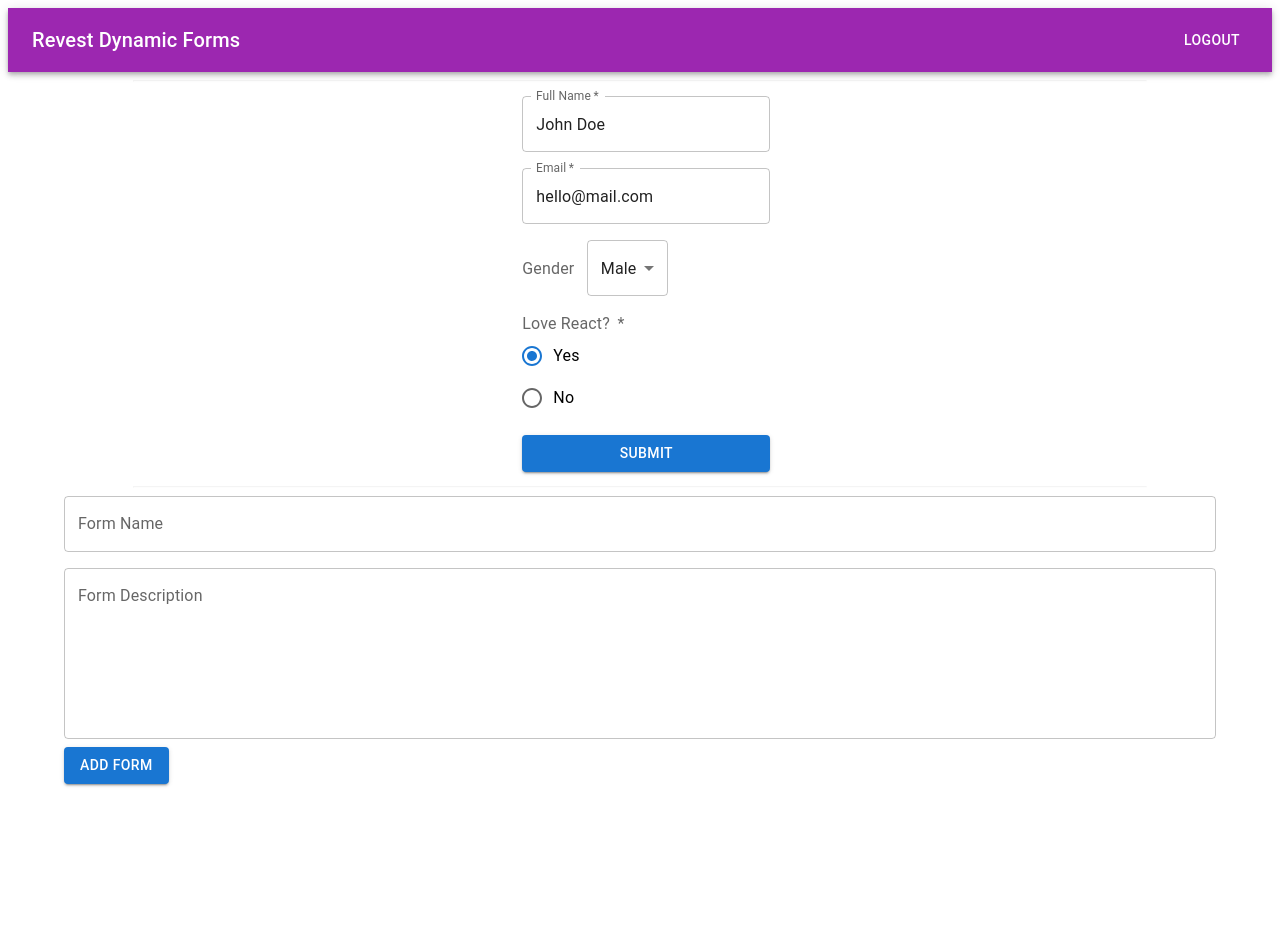
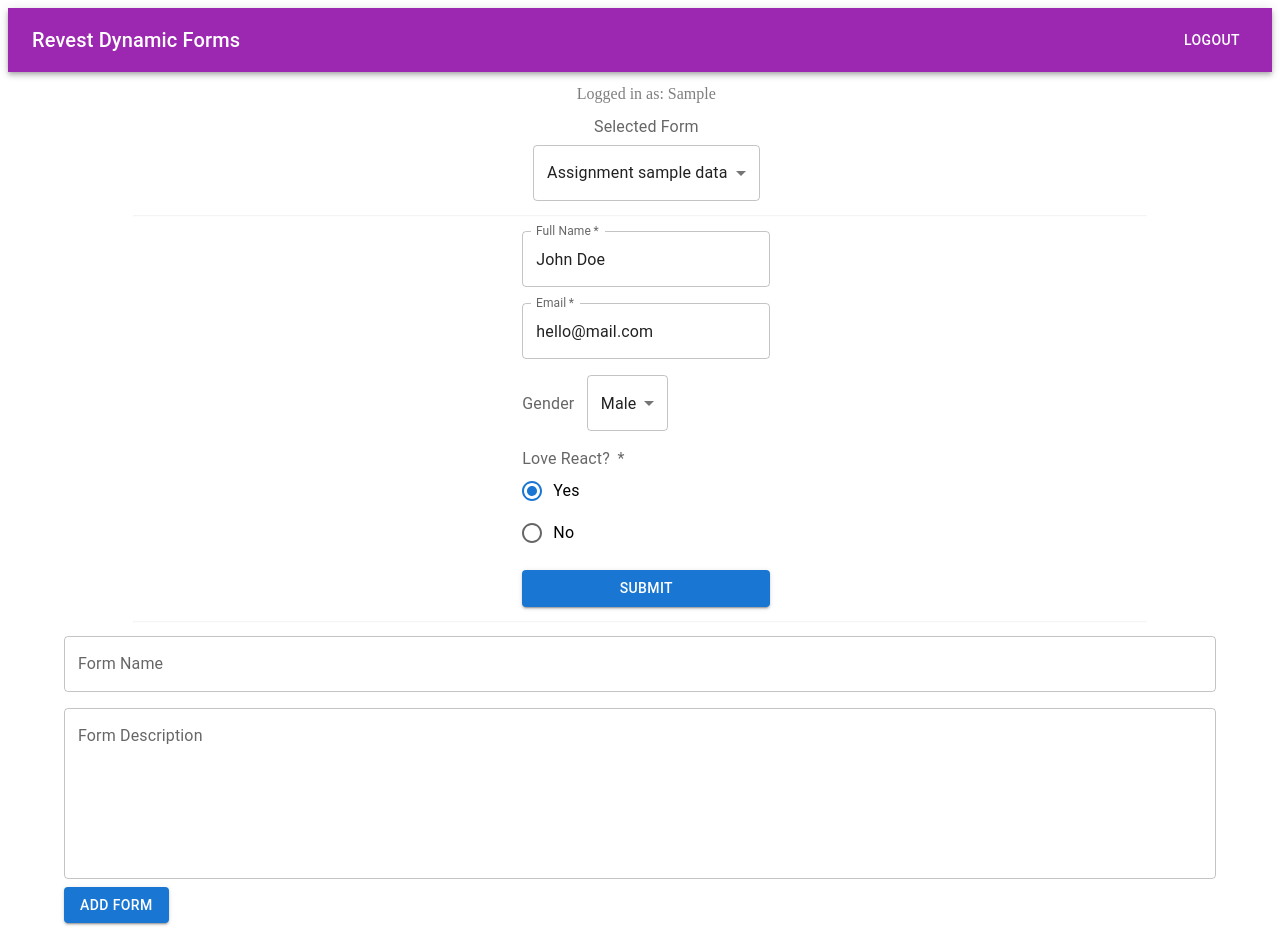
Before and after one commit to yazan-abu-obaideh/revest-assignment, a Next.js app in the folder dynamic-forms/: page / in a window 1280 px wide. Both pictures are taken after typing "Sample" into the empty fields and a click on the button "LOGIN". Before the commit the page ends 800 px from the top, so only its background shows below. Built offline with nearby package versions, Linux system fonts and the light colour scheme.

Commit message:
Add other forms

```diff
--- a/dynamic-forms/src/app/NewFormInput.tsx
+++ b/dynamic-forms/src/app/NewFormInput.tsx
@@ -1,4 +1,4 @@
-import React from "react";
+import React, { useState } from "react";
 import { useForm } from "react-hook-form";
 import { TextField, Button, Container } from "@mui/material";
 import { INSTANCE } from "./LocalUserDataStore";
@@ -17,7 +17,10 @@ const NewFormInput: React.FC<{
     register,
     handleSubmit,
     formState: { errors },
+    reset,
   } = useForm<FormFields>();
+
+  const [lastSubmitted, setLastSubmitted] = useState<string | undefined>(undefined);
 
   const onSubmit = (data: FormFields) => {
     INSTANCE.addData(props.userId, {
@@ -25,10 +28,17 @@ const NewFormInput: React.FC<{
       data: JSON.parse(data.newFromDescription).data,
     });
     props.setUserData(INSTANCE.fetchUserData(props.userId));
+    reset();
+    setLastSubmitted(data.formLabel);
   };
 
   return (
     <Container>
+      {lastSubmitted && (
+        <p color="success" style={{ marginBottom: "1%", opacity: "0.5" }}>
+          {`Form '${lastSubmitted}' submitted successfully!`}
+        </p>
+      )}
       <form onSubmit={handleSubmit(onSubmit)}>
         <TextField {...register("formLabel")} label="Form Name" fullWidth />
         <TextField
--- a/dynamic-forms/src/app/page.tsx
+++ b/dynamic-forms/src/app/page.tsx
@@ -6,6 +6,7 @@ import {
   AppBar,
   Box,
   Button,
+  FormLabel,
   MenuItem,
   Select,
   Stack,
@@ -94,6 +95,8 @@ export default function Home() {
     setUserData(INSTANCE.fetchUserData(userId ?? ""));
   }, [userId]);
 
+  const withSample = [ASSIGNMENT_SAMPLE_DATA, ...userData];
+
   return (
     <div>
       <Header
@@ -101,7 +104,7 @@ export default function Home() {
         doLogout={() => setUserId(undefined)}
       />
       {!userId && <SimpleLogin setUserId={setUserId} />}
-      {userId && userData.length > 0 && (
+      {userId && (
         <>
           <Stack
             width="100%"
@@ -112,9 +115,9 @@ export default function Home() {
             <span
               style={{ opacity: "0.5", margin: "0.5%" }}
             >{`Logged in as: ${userId}`}</span>
-            <div style={{ padding: "0.5%" }}>Selected Form</div>
+            <FormLabel style={{ padding: "0.5%" }}>Selected Form</FormLabel>
             <Select name={"Select form"} defaultValue={0}>
-              {[ASSIGNMENT_SAMPLE_DATA, ...userData].map((option, index) => {
+              {withSample.map((option, index) => {
                 return (
                   <MenuItem
                     onClick={() => setFormDesc(option)}
@@ -146,7 +149,7 @@ export default function Home() {
       )}
 
       {userId && showAddForm && (
-        <Box>
+        <Box marginTop="1%">
           <NewFormInput userId={userId} setUserData={setUserData} />
         </Box>
       )}
```
